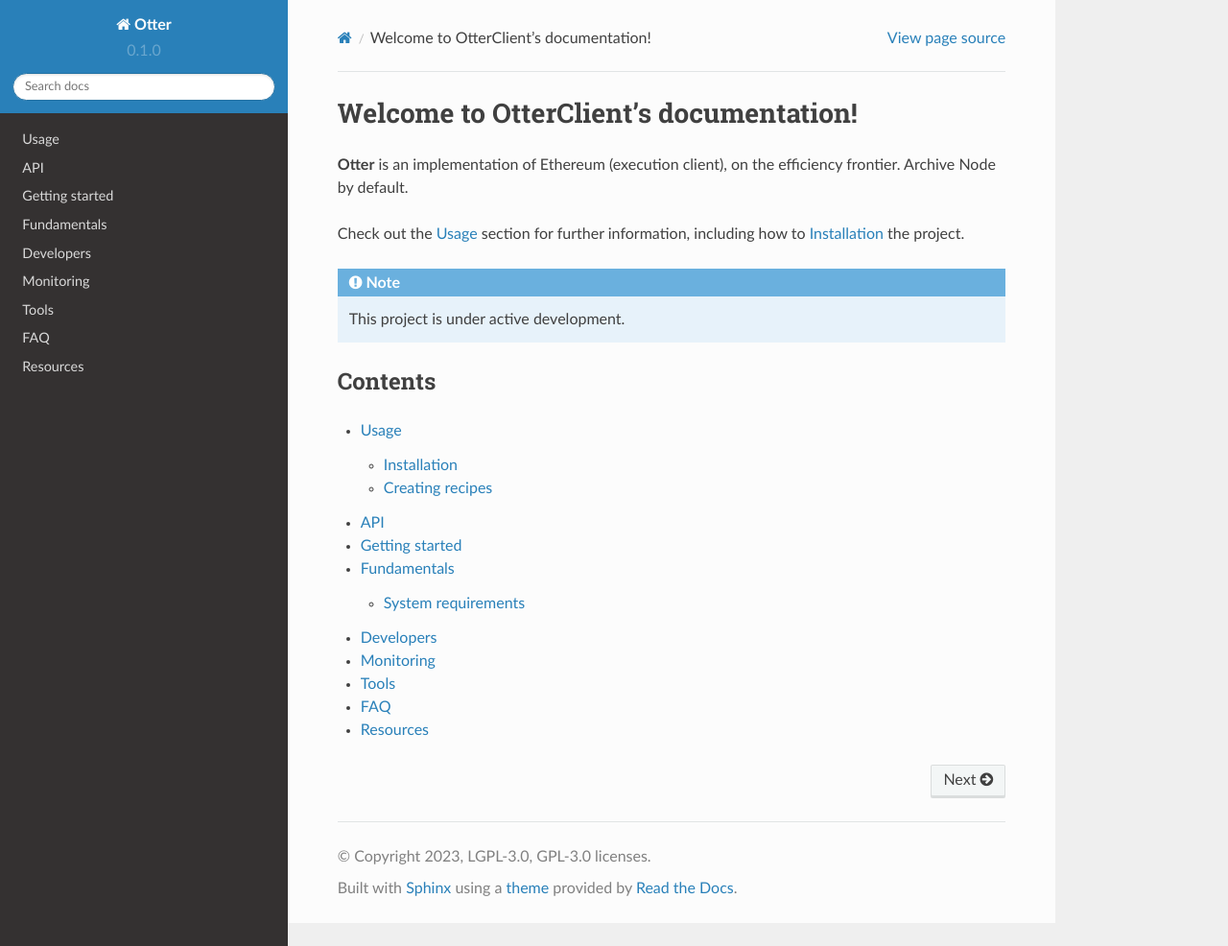
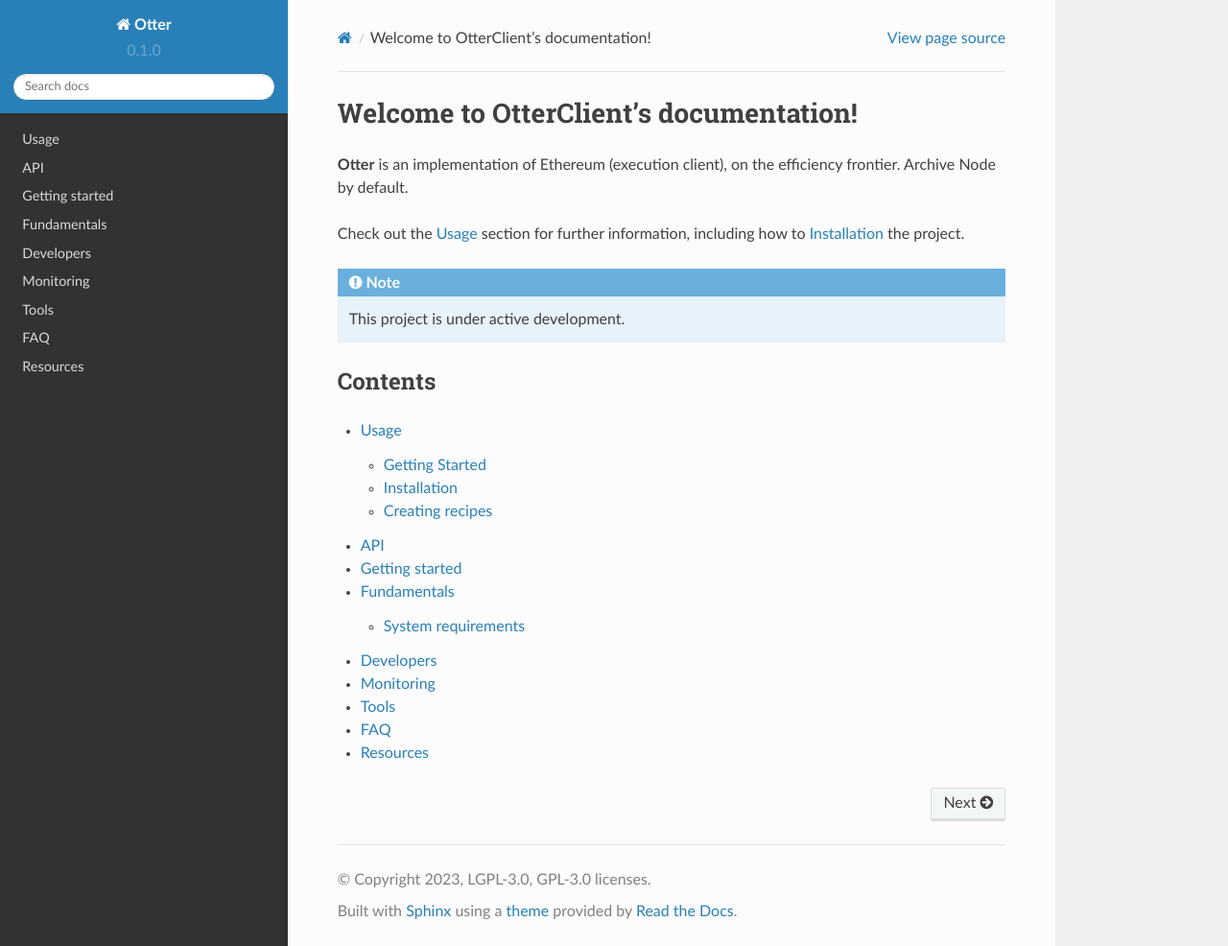
Before and after one commit to bloxster/erigon-2, a Sphinx documentation site: the page built from docs/source/index.rst, in a window 1280 px wide and 986 px high. Shown: the whole window at 96% size. Built offline with Sphinx 7.4.7 and the Read the Docs theme 2.0.0, drawn with Linux system fonts in a browser that asks for light colours; pages that are not in the unit, such as notebooks, are missing from menus.

Commit message:
Update usage.rst

````diff
--- a/docs/source/usage.rst
+++ b/docs/source/usage.rst
@@ -1,16 +1,16 @@
 Usage
 =====
 
-### Getting Started
+Getting Started
+----------------
 
 For building the latest stable release (this will be suitable for most users just wanting to run a node):
 
-```sh
+.. code-block:: console
 git clone --branch stable --single-branch https://github.com/ledgerwatch/erigon.git
 cd erigon
 make erigon
 ./build/bin/erigon
-```
 
 You can check [the list of releases](https://github.com/ledgerwatch/erigon/releases) for release notes.
 
````
